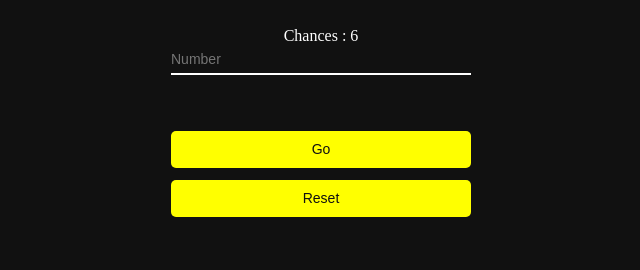
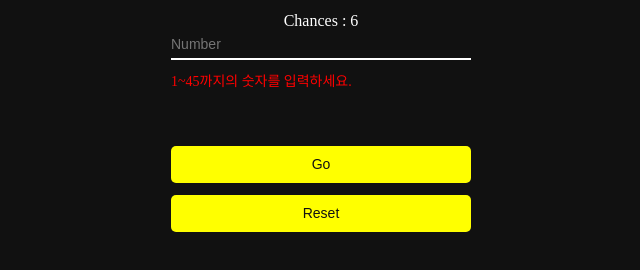
Before and after one commit to kisn3089/number-game, a plain HTML site: page index.html in a window 1280 px wide. Shown: the part 374-644 px from the top of the page, without its empty margins (319-959 px from the left). Drawn offline with Linux system fonts and the light colour scheme.

Commit message:
1~45 explain

```diff
--- a/index.html
+++ b/index.html
@@ -18,7 +18,7 @@
     <h2><span>I</span>M<span>POSSIBLE</span></h2>
     <div id="chance-content" class="chances">Chances : 6</div>
     <input type="number" id="user-text" class="hr user" placeholder="Number" maxlength="2" oninput="maxLengthCheck(this)"/>
-    <div id="result-content" class="result"></div>
+    <div id="result-content" class="result">1~45까지의 숫자를 입력하세요.</div>
     <div><button id="play" class="play">Go</button></div>
     <div><button id="reset" class="reset">Reset</button></div>
 </section>
```
